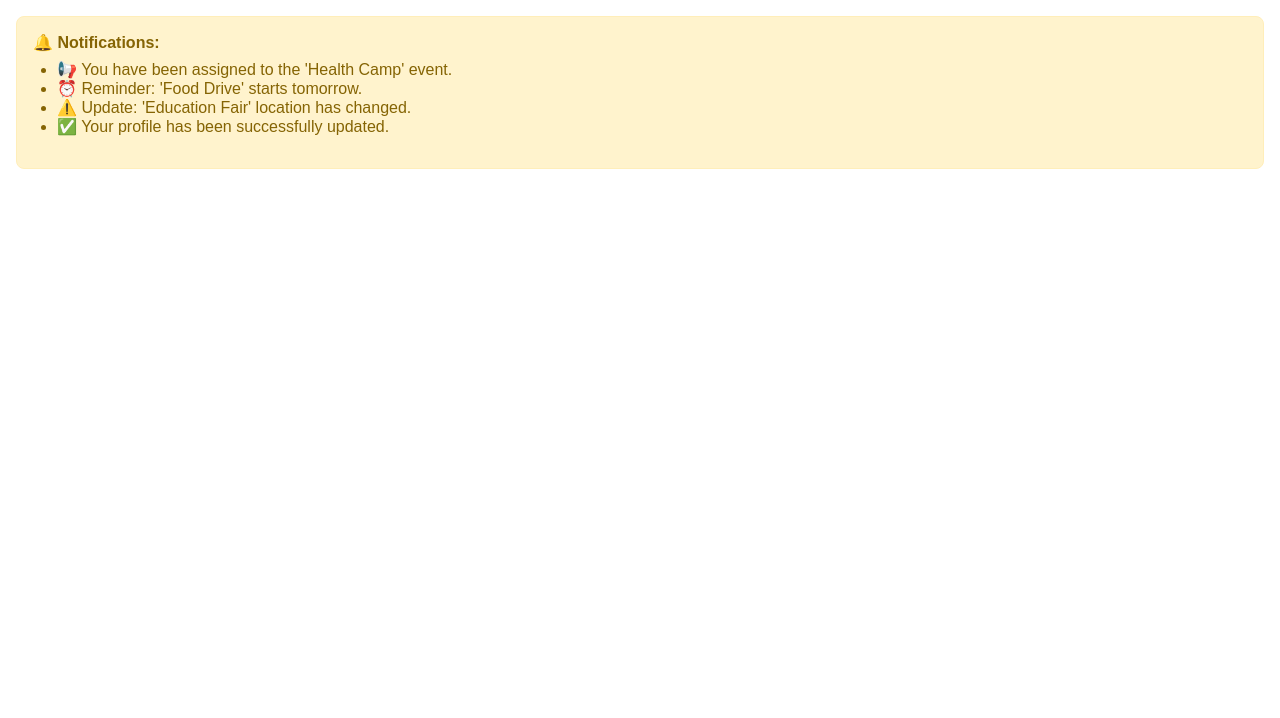
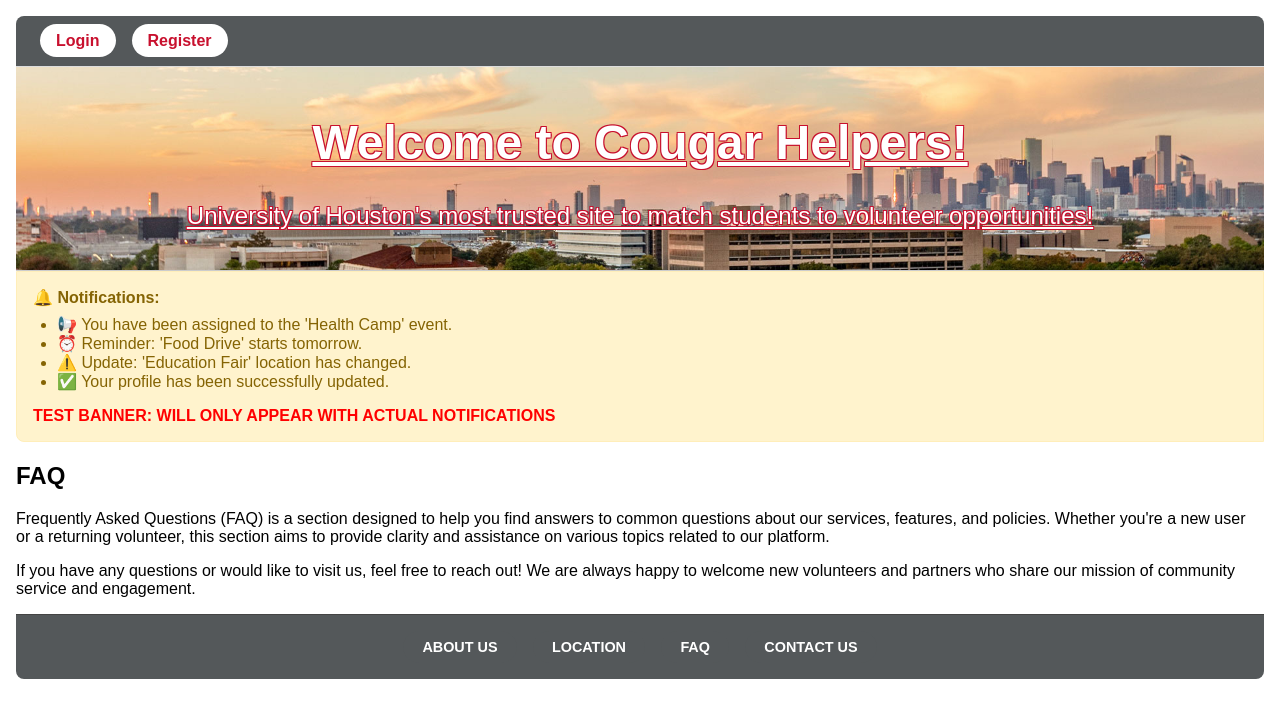
Before and after one commit to yuujitran/volunteer-management, a React (Create React App) app: page /FooterLinks/FAQ in a window 1280 px wide. Shown: the top 718 px of the page. Built offline with nearby package versions, Linux system fonts and the light colour scheme.

Commit message:
added navbar and footer with links

```diff
--- a/src/App.js
+++ b/src/App.js
@@ -1,5 +1,5 @@
 
-import React from 'react';
+import React, { useState } from 'react';
 import { BrowserRouter as Router, Routes, Route } from 'react-router-dom';
 import LoginPage from './LoginPage';
 import RegisterPage from './RegisterPage';
@@ -8,23 +8,58 @@
 import NotificationBanner from './NotificationBanner';
 import VolunteerHistoryPage from './VolunteerHistoryPage';
 import VolunteerMatchingForm from './VolunteerMatchingForm';
+import NavBar from './NavBar';
+import Footer from './Footer';
+import AboutUs from './FooterLinks/AboutUs';
+import Location from './FooterLinks/Location';
+import FAQ from './FooterLinks/FAQ';
+import ContactUs from './FooterLinks/ContactUs';
 
 function App() {
+  const [isLoggedIn, setIsLoggedIn] = useState(false);
   return (
     <Router>
-      <div style={{ padding: '1rem', fontFamily: 'Arial' }}>
+      <div style={{ padding: '1rem', fontFamily: 'Arial'}}>
+        <NavBar isLoggedIn={isLoggedIn} setIsLoggedIn={setIsLoggedIn}/>
+        <div style={{
+          backgroundImage: `url('/mission-banner.jpg')`,
+          backgroundSize: 'cover',
+          backgroundPosition: 'top',
+          color: '#FFFFFF',
+          padding: '1rem',
+          textAlign: 'center',
+          fontSize: '1.5rem',
+          borderBottom: '1px solid #ccc',
+          textDecoration: 'underline',
+          textUnderlineOffset: '3px',
+          textShadow: `
+            -1px -1px 0 #C8102E,
+            1px -1px 0 #C8102E,
+            -1px 1px 0 #C8102E,
+            1px 1px 0 #C8102E
+          `
+        }}>
+          <h1>Welcome to Cougar Helpers!</h1>
+          <p>University of Houston's most trusted site to match students to volunteer opportunities!</p>
+        </div>
         <NotificationBanner />
 
       <Routes>
-        <Route path="/" element={<LoginPage />} />
+        <Route path="/" element={<LoginPage setIsLoggedIn={setIsLoggedIn} />} />
         <Route path="/register" element={<RegisterPage />} />
         <Route path="/profile" element={<ProfilePage />} />
         <Route path="/events" element={<EventManagementPage />} />
         <Route path="/volunteerhistory" element={<VolunteerHistoryPage />}/>
         <Route path="/volunteer-match" element={<VolunteerMatchingForm />} />
+        <Route path="/FooterLinks/AboutUs" element={<AboutUs />} />
+        <Route path="/FooterLinks/Location" element={<Location />} />
+        <Route path="/FooterLinks/FAQ" element={<FAQ />} />
+        <Route path="/FooterLinks/ContactUs" element={<ContactUs />} />
       </Routes>
+      <Footer />
       </div>
     </Router>
+
   );
 }
 
--- /dev/null
+++ b/src/Footer.js
@@ -0,0 +1,38 @@
+import React from 'react';
+import { Link } from 'react-router-dom';
+
+const Footer = () => {
+  const linkStyle = {
+    margin: '0 0.5rem',
+    padding: '0.5rem 1.2rem',
+    borderRadius: '9999px',
+    backgroundColor: '#54585A',
+    color: 'white',
+    textDecoration: 'none',
+    fontWeight: 'bold',
+    textTransform: 'uppercase',
+    fontSize: '0.9rem',
+    display: 'inline-block',
+    textAlign: 'center',
+  };
+
+  const footerStyle = {
+    backgroundColor: '#54585A',
+    padding: '1rem',
+    display: 'flex',
+    justifyContent: 'center',
+    borderTop: '1px solid #444',
+    borderRadius: '0 0 8px 8px',
+  };
+
+  return (
+    <footer style={footerStyle}>
+    <Link to="/FooterLinks/AboutUs" style={linkStyle}>About Us</Link>
+    <Link to="/FooterLinks/Location" style={linkStyle}>Location</Link>
+    <Link to="/FooterLinks/FAQ" style={linkStyle}>FAQ</Link>
+    <Link to="/FooterLinks/ContactUs" style={linkStyle}>Contact Us</Link>
+    </footer>
+  );
+};
+
+export default Footer;
--- /dev/null
+++ b/src/FooterLinks/AboutUs.js
@@ -0,0 +1,17 @@
+import React from 'react';
+
+const AboutUs = () => {
+  return (
+    <div className="p-6 bg-white rounded-lg shadow-md">
+      <h2 className="text-3xl font-bold text-gray-800 mb-4">About Us</h2>
+      <p className="text-gray-700 leading-relaxed mb-4">
+        Welcome to our web app! We are dedicated to providing innovative solutions that simplify your daily tasks and enhance your digital experience. Our mission is to build user-friendly and powerful tools that empower individuals and businesses alike.
+      </p>
+      <p className="text-gray-700 leading-relaxed">
+        Founded in 2024, our team of passionate developers and designers works tirelessly to bring you the best possible service. We believe in continuous improvement and are always striving to integrate the latest technologies to meet your evolving needs. Thank you for being a part of our journey!
+      </p>
+    </div>
+  );
+};
+
+export default AboutUs;
--- /dev/null
+++ b/src/FooterLinks/ContactUs.js
@@ -0,0 +1,17 @@
+import React from 'react';
+
+const ContactUs = () => {
+  return (
+    <div className="p-6 bg-white rounded-lg shadow-md">
+      <h2 className="text-3xl font-bold text-gray-800 mb-4">Contact Us</h2>
+      <p className="text-gray-700 leading-relaxed mb-4">
+        If you have any questions or feedback, please don't hesitate to reach out to us. You can contact us via email at support@example.com or through our social media channels.
+      </p>
+      <p className="text-gray-700 leading-relaxed">
+        We value your input and are always looking for ways to improve our services. Whether you have a suggestion, need assistance, or just want to say hello, we would love to hear from you!
+      </p>
+    </div>
+  );
+};
+
+export default ContactUs;
--- /dev/null
+++ b/src/FooterLinks/FAQ.js
@@ -0,0 +1,17 @@
+import React from 'react';
+
+const FAQ = () => {
+  return (
+    <div className="p-6 bg-white rounded-lg shadow-md">
+      <h2 className="text-3xl font-bold text-gray-800 mb-4">FAQ</h2>
+      <p className="text-gray-700 leading-relaxed mb-4">
+        Frequently Asked Questions (FAQ) is a section designed to help you find answers to common questions about our services, features, and policies. Whether you're a new user or a returning volunteer, this section aims to provide clarity and assistance on various topics related to our platform.
+      </p>
+      <p className="text-gray-700 leading-relaxed">
+        If you have any questions or would like to visit us, feel free to reach out! We are always happy to welcome new volunteers and partners who share our mission of community service and engagement.
+      </p>
+    </div>
+  );
+};
+
+export default FAQ;
--- /dev/null
+++ b/src/FooterLinks/Location.js
@@ -0,0 +1,21 @@
+import React from 'react';
+
+const Location = () => {
+  return (
+    <div className="p-6 bg-white rounded-lg shadow-md">
+      <h2 className="text-3xl font-bold text-gray-800 mb-4">Location</h2>
+      <p className="text-gray-700 leading-relaxed mb-4">
+        Where are we located? We are based in Houston, Texas, at the University of Houston campus. Our office is situated in the heart of the campus, making it easily accessible for students and faculty alike. We are committed to serving our local community and providing a platform that connects volunteers with opportunities to make a difference.
+      </p>
+      <p className="text-gray-700 leading-relaxed">
+        Our physical address is:
+        <br />
+        University of Houston<br />
+        4800 Calhoun Rd, Houston, TX 77004<br />
+        United States
+      </p>
+    </div>
+  );
+};
+
+export default Location;
--- a/src/LoginPage.js
+++ b/src/LoginPage.js
@@ -1,13 +1,18 @@
 import React from 'react';
 import { useNavigate } from 'react-router-dom';
 
-function LoginPage() {
+function LoginPage({ setIsLoggedIn }) {
   const navigate = useNavigate();
+    const handleSubmit = (e) => {
+    e.preventDefault();
+    setIsLoggedIn(true);
+    navigate('/Profile');
+  };
 
   return (
-    <div style={{ padding: '2rem', fontFamily: 'Arial' }}>
+    <div style={{ padding: '1rem', fontFamily: 'Arial' }}>
       <h1>Login</h1>
-      <form>
+      <form onSubmit={handleSubmit}>
         <div>
           <label>Email:</label><br />
           <input type="email" required />
@@ -21,7 +26,7 @@
         <button type="submit">Login</button>
       </form>
       <hr style={{ margin: '2rem 0' }} />
-      <p>Don’t have an account?</p>
+      <p style={{ fontWeight: 'bold' }}>Don’t have an account?</p>
       <button onClick={() => navigate('/register')}>Register</button>
     </div>
   );
--- /dev/null
+++ b/src/NavBar.js
@@ -0,0 +1,59 @@
+import React from 'react';
+import { Link, useNavigate } from 'react-router-dom';
+
+const NavBar = ({ isLoggedIn, setIsLoggedIn }) => {
+    const navigate = useNavigate();
+    const handleLogout = () => {
+    setIsLoggedIn(false);
+    navigate('/');
+  };
+    const linkStyle = {
+        margin: '0 0.5rem',
+        padding: '0.5rem 1rem',
+        borderRadius: '9999px',
+        backgroundColor: '#FFFFFF',
+        color: '#C8102E',
+        textDecoration: 'none',
+        fontWeight: 'bold',
+    };
+        const signOutStyle = {
+        ...linkStyle,
+        backgroundColor: '#FFCCCC',
+        border: 'none',
+        cursor: 'pointer'
+    };
+
+  return (
+    <header style={{
+      background: '#54585A',
+      padding: '1rem',
+      borderBottom: '1px solid #ddd',
+      borderRadius: '8px 8px 0 0',
+    }}>
+      <nav>
+        {!isLoggedIn && (
+                  <>
+            <Link to="/" style={linkStyle}>Login</Link>
+            <Link to="/register" style={linkStyle}>Register</Link>
+          </>
+        )}
+        {isLoggedIn && (
+          <>
+            <Link to="/profile" style={linkStyle}>Profile</Link>
+            <Link to="/events" style={linkStyle}>Events</Link>
+            <Link to="/volunteerhistory" style={linkStyle}>History</Link>
+            <Link to="/volunteer-match" style={linkStyle}>Match</Link>
+            <button
+              onClick={handleLogout}
+              style={signOutStyle}
+            >
+              Sign Out
+            </button>
+          </>
+        )}
+      </nav>
+    </header>
+  );
+};
+
+export default NavBar;
--- a/src/NotificationBanner.js
+++ b/src/NotificationBanner.js
@@ -1,5 +1,4 @@
 import React from 'react';
-
 const NotificationBanner = () => {
   const notifications = [
     "📢 You have been assigned to the 'Health Camp' event.",
@@ -14,8 +13,7 @@
       color: '#856404',
       border: '1px solid #ffeeba',
       padding: '1rem',
-      borderRadius: '8px',
-      marginBottom: '1rem'
+      borderRadius: '0 0 0 8px'
     }}>
       <strong>🔔 Notifications:</strong>
       <ul style={{ paddingLeft: '1.5rem', marginTop: '0.5rem' }}>
@@ -23,7 +21,9 @@
           <li key={index}>{note}</li>
         ))}
       </ul>
+      <div style={{ color:'red', fontWeight:'bold'}}>TEST BANNER: WILL ONLY APPEAR WITH ACTUAL NOTIFICATIONS</div>
     </div>
+
   );
 };
 
```
Also changed, not shown: public/mission-banner.jpg (added).
